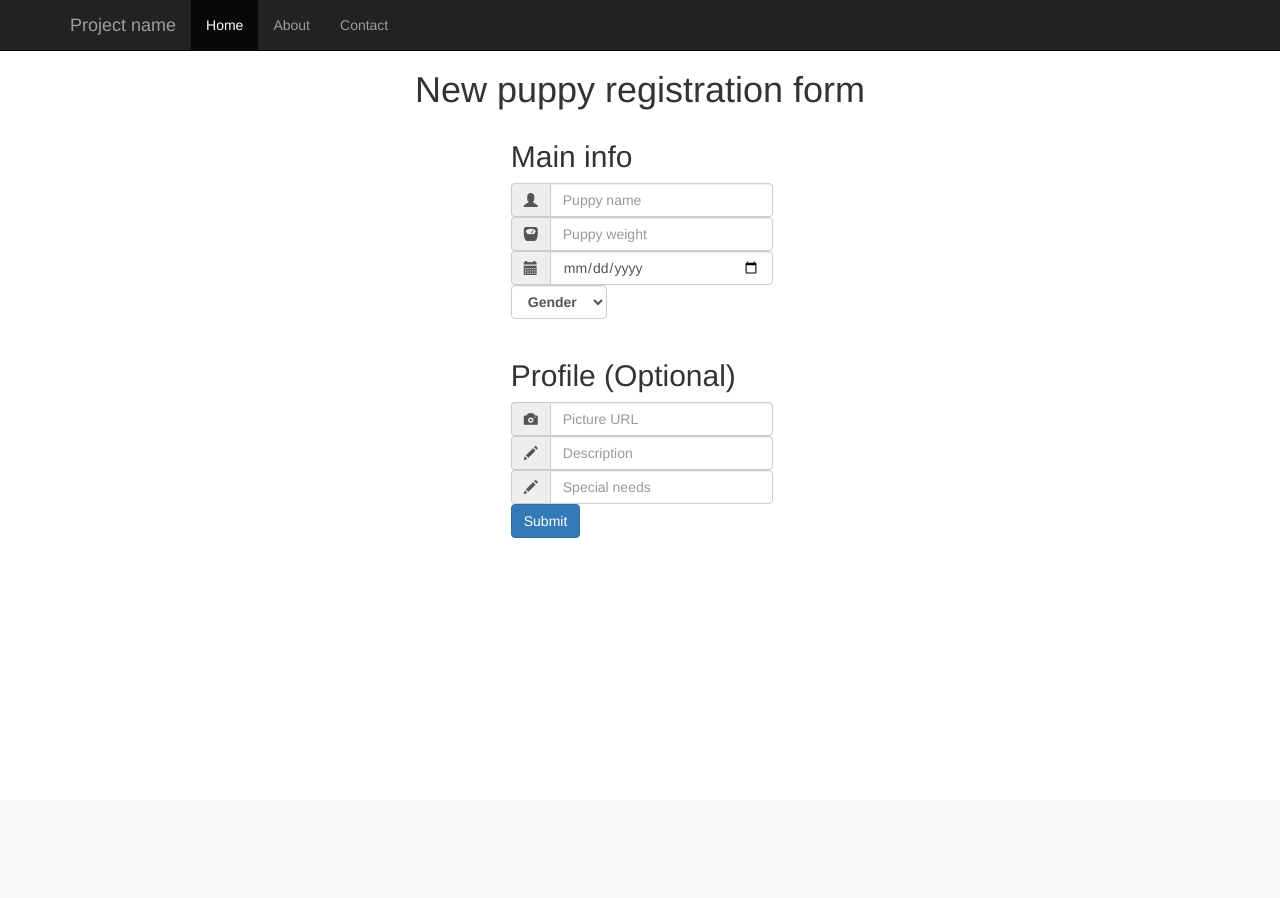
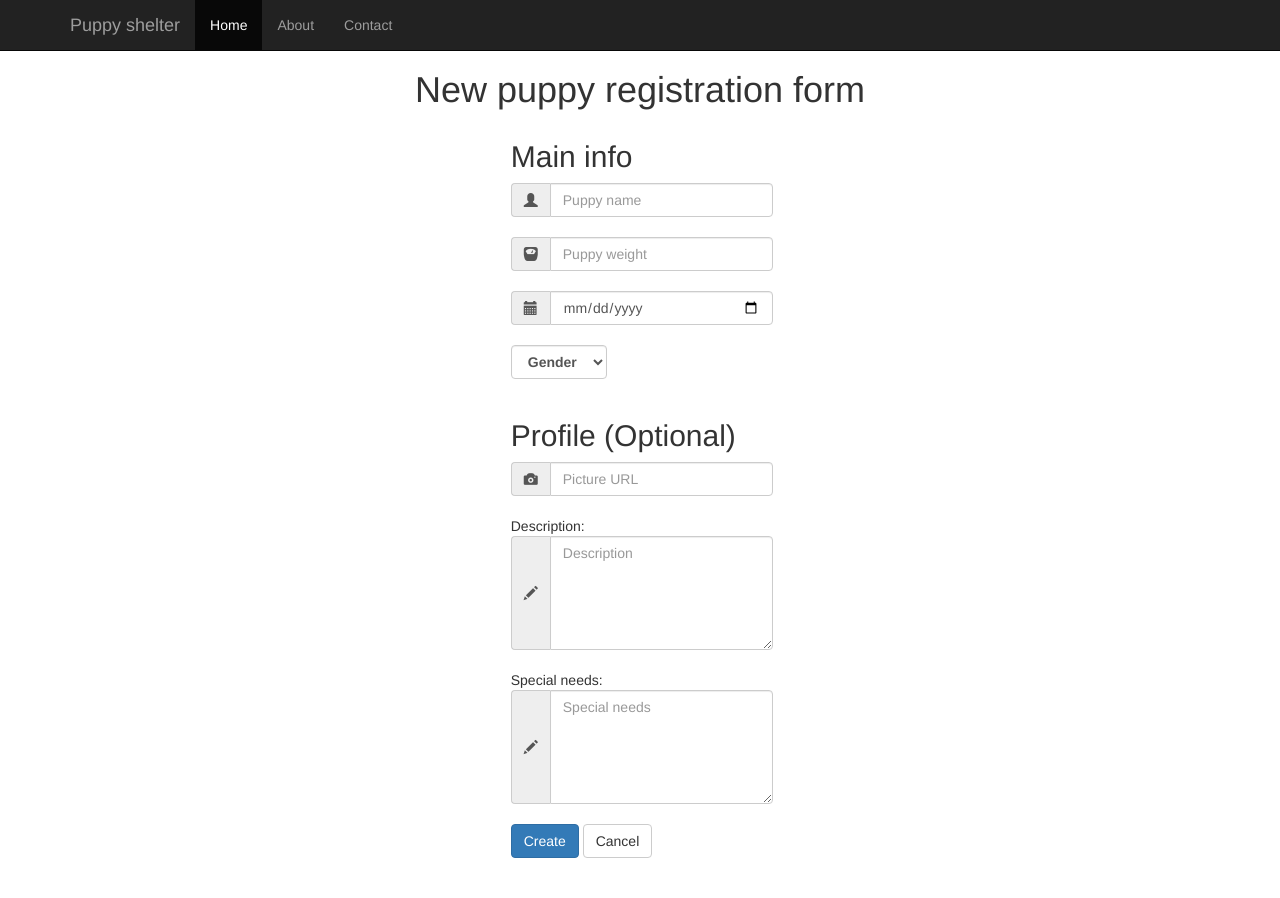
Before and after one commit to iraquitan/udacity-fsnd-puppy-shelter, a Flask app: page /puppy/new in a window 1280 px wide. Before the commit the page ends 538 px from the top, so only its background shows below. Run offline with Flask 2, Linux system fonts and the light colour scheme; some libraries are stand-ins or nearby versions.

Commit message:
fix: Minor render fixes to newpuppy

```diff
--- a/templates/newpuppy.html
+++ b/templates/newpuppy.html
@@ -27,7 +27,7 @@
             <span class="icon-bar"></span>
             <span class="icon-bar"></span>
           </button>
-          <a class="navbar-brand" href="#">Project name</a>
+          <a class="navbar-brand" href="#">Puppy shelter</a>
         </div>
         <div id="navbar" class="collapse navbar-collapse">
           <ul class="nav navbar-nav">
@@ -48,34 +48,34 @@
                     <h2>Main info</h2>
                     <section>
                         <div class="input-group">
-                          <span class="input-group-addon" id="basic-addon1">
+                          <span class="input-group-addon" id="name">
                               <span class="glyphicon glyphicon-user" aria-hidden="true"></span>
                           </span>
                           <input type="text" class="form-control" name="name"
                                  placeholder="Puppy name"
-                                 aria-describedby="basic-addon1"
+                                 aria-describedby="name"
                                  data-toggle="tooltip" title="Needed to create new puppy" data-placement="right">
                         </div>
                     </section>
-
+                    <br>
                     <section>
                         <div class="input-group">
-                          <span class="input-group-addon" id="basic-addon1">
+                          <span class="input-group-addon" id="weight">
                               <span class="glyphicon glyphicon-scale" aria-hidden="true"></span>
                           </span>
-                          <input type="text" class="form-control" name="weight" placeholder="Puppy weight" aria-describedby="basic-addon1">
+                          <input type="text" class="form-control" name="weight" placeholder="Puppy weight" aria-describedby="weight">
                         </div>
                     </section>
-
+                    <br>
                     <section>
                         <div class="input-group">
-                          <span class="input-group-addon" id="basic-addon1">
+                          <span class="input-group-addon" id="birth">
                               <span class="glyphicon glyphicon-calendar" aria-hidden="true"></span>
                           </span>
-                          <input type="date" class="form-control" name="dateOfBirth" placeholder="Date of birth" aria-describedby="basic-addon1">
+                          <input type="date" class="form-control" name="dateOfBirth" placeholder="Date of birth" aria-describedby="birth">
                         </div>
                     </section>
-
+                    <br>
                     <section>
                         <div class="form-group">
                           <label for="sel1">
@@ -92,34 +92,39 @@
                     <h2>Profile (Optional)</h2>
                     <section>
                         <div class="input-group">
-                            <span class="input-group-addon" id="basic-addon1">
+                            <span class="input-group-addon" id="picture">
                               <span class="glyphicon glyphicon-camera" aria-hidden="true"></span>
-                          </span>
-                          <input type="text" class="form-control" name="picture" placeholder="Picture URL" aria-describedby="basic-addon1">
+                              </span>
+                              <input type="text" class="form-control" name="picture" placeholder="Picture URL" aria-describedby="picture">
                         </div>
                     </section>
-
+                    <br>
                     <section>
+                        Description:
                         <div class="input-group">
-                            <span class="input-group-addon" id="basic-addon1">
-                              <span class="glyphicon glyphicon-pencil" aria-hidden="true"></span>
-                          </span>
-                          <input type="text" class="form-control" name="description" placeholder="Description" aria-describedby="basic-addon1">
+                            <span class="input-group-addon" id="description">
+                                <span class="glyphicon glyphicon-pencil" aria-hidden="true"></span>
+                            </span>
+                            <textarea class="form-control" name="description" aria-describedby="description" rows="5" placeholder="Description"></textarea>
                         </div>
                     </section>
-
+                    <br>
                     <section>
+                        Special needs:
                         <div class="input-group">
-                            <span class="input-group-addon" id="basic-addon1">
-                              <span class="glyphicon glyphicon-pencil" aria-hidden="true"></span>
-                          </span>
-                          <input type="text" class="form-control" name="specialNeeds" placeholder="Special needs" aria-describedby="basic-addon1">
+                            <span class="input-group-addon" id="specialneeds">
+                                <span class="glyphicon glyphicon-pencil" aria-hidden="true"></span>
+                            </span>
+                            <textarea class="form-control" name="specialneeds" aria-describedby="specialneeds" rows="5" placeholder="Special needs"></textarea>
                         </div>
                     </section>
                 </fieldset>
-                <footer>
-                    <button type="submit" class="btn btn-primary">Submit</button>
-                </footer>
+                <br>
+                <fieldset>
+                    <button type="submit" class="btn btn-primary">Create</button>
+                    <a href="{{url_for('puppies')}}" class="btn btn-default" role="button">Cancel</a>
+                </fieldset>
+                <br><br>
             </form>
         </div>
     </div>
```
